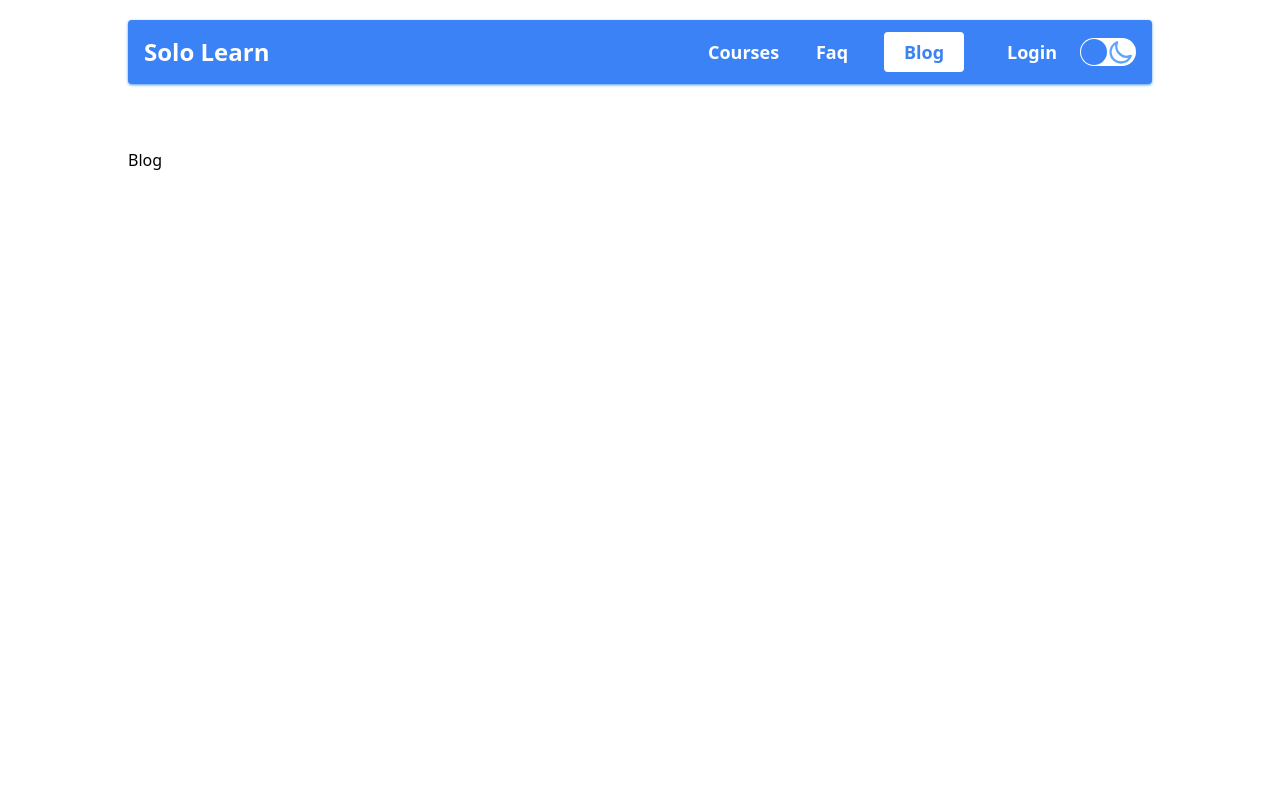
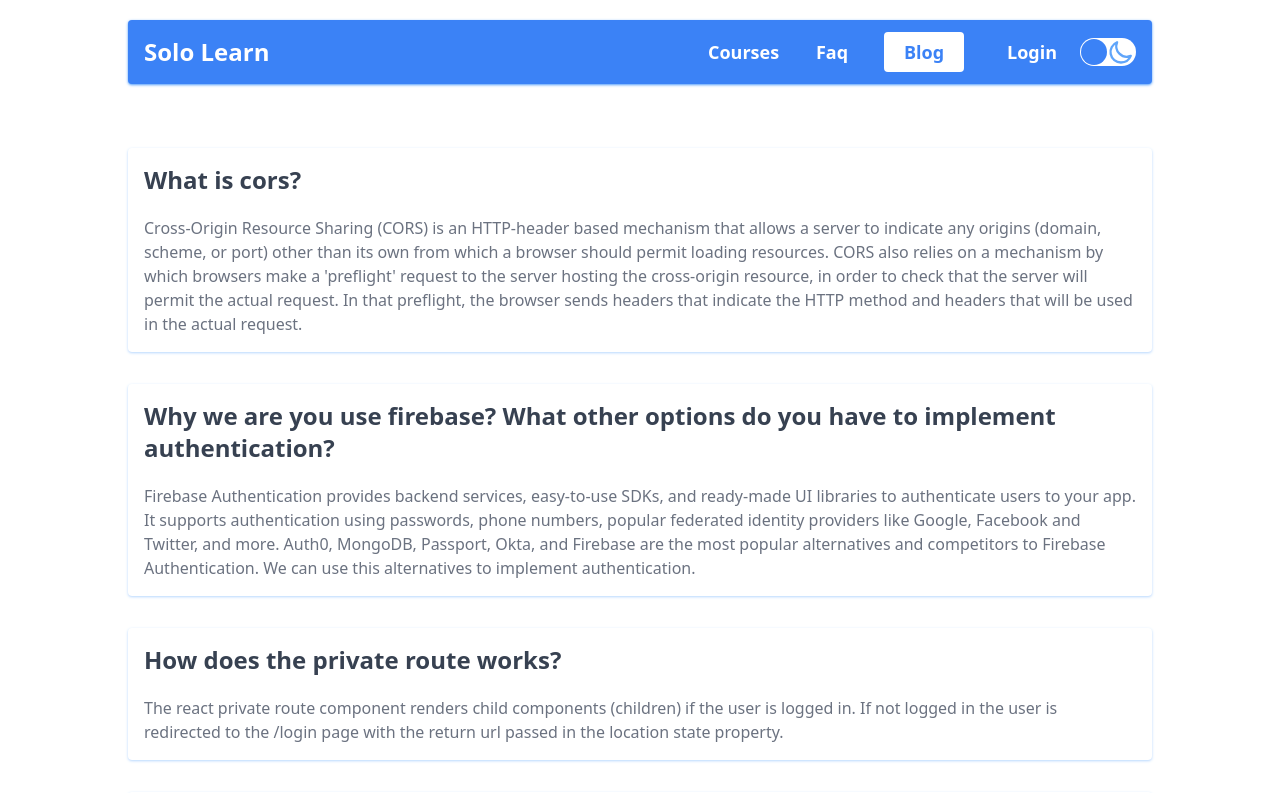
Before and after one commit to MRKPRO360/solo-learn, a React (Create React App) app: page /blog in a window 1280 px wide. Shown: the top 793 px of the page. Built offline with nearby package versions, Linux system fonts and the light colour scheme; no server answers.

Commit message:
added blog components

```diff
--- a/src/pages/Blog.js
+++ b/src/pages/Blog.js
@@ -1,3 +1,30 @@
+import BlogCard from "./shared/BlogCard";
+
+const questions = [
+  {
+    question: "What is cors?",
+    ans: "Cross-Origin Resource Sharing (CORS) is an HTTP-header based mechanism that allows a server to indicate any origins (domain, scheme, or port) other than its own from which a browser should permit loading resources. CORS also relies on a mechanism by which browsers make a 'preflight' request to the server hosting the cross-origin resource, in order to check that the server will permit the actual request. In that preflight, the browser sends headers that indicate the HTTP method and headers that will be used in the actual request.",
+  },
+  {
+    question:
+      "Why we are you use firebase? What other options do you have to implement authentication?",
+    ans: "Firebase Authentication provides backend services, easy-to-use SDKs, and ready-made UI libraries to authenticate users to your app. It supports authentication using passwords, phone numbers, popular federated identity providers like Google, Facebook and Twitter, and more. Auth0, MongoDB, Passport, Okta, and Firebase are the most popular alternatives and competitors to Firebase Authentication. We can use this alternatives to implement authentication.",
+  },
+  {
+    question: "How does the private route works?",
+    ans: "The react private route component renders child components (children) if the user is logged in. If not logged in the user is redirected to the /login page with the return url passed in the location state property.",
+  },
+  {
+    question: "What is node? How does node works?",
+    ans: "Node js is a JavaScript runtime based on google v8 engine, single-threaded, event-driven, non-blocking I/O model. Node js runs in a single thread no matter how the users is! To keep the node application running asynchronous code must be used everywhehre having callback functions. So the code that is only executed one should be written in synchronous code (top-level code). And all the callback functions runs in the background called something Event Loop. So event loop take cares all the callback functions and puts them in the main thread when the main thread is empty. Event loop is the place where all the asynchronous code runs.",
+  },
+];
 export default function Blog() {
-  return <div>Blog</div>;
+  return (
+    <div className="space-y-8">
+      {questions.map((el, i) => (
+        <BlogCard key={i} blogCard={el} />
+      ))}
+    </div>
+  );
 }
--- /dev/null
+++ b/src/pages/shared/BlogCard.js
@@ -0,0 +1,12 @@
+import React from "react";
+
+export default function BlogCard({ blogCard }) {
+  return (
+    <div className="p-4 rounded shadow shadow-blue-200">
+      <h2 className="mb-5 text-lg font-semibold text-gray-700 sm:text-2xl ">
+        {blogCard.question}
+      </h2>
+      <p className="text-gray-500 md:font-medium">{blogCard.ans}</p>
+    </div>
+  );
+}
```
